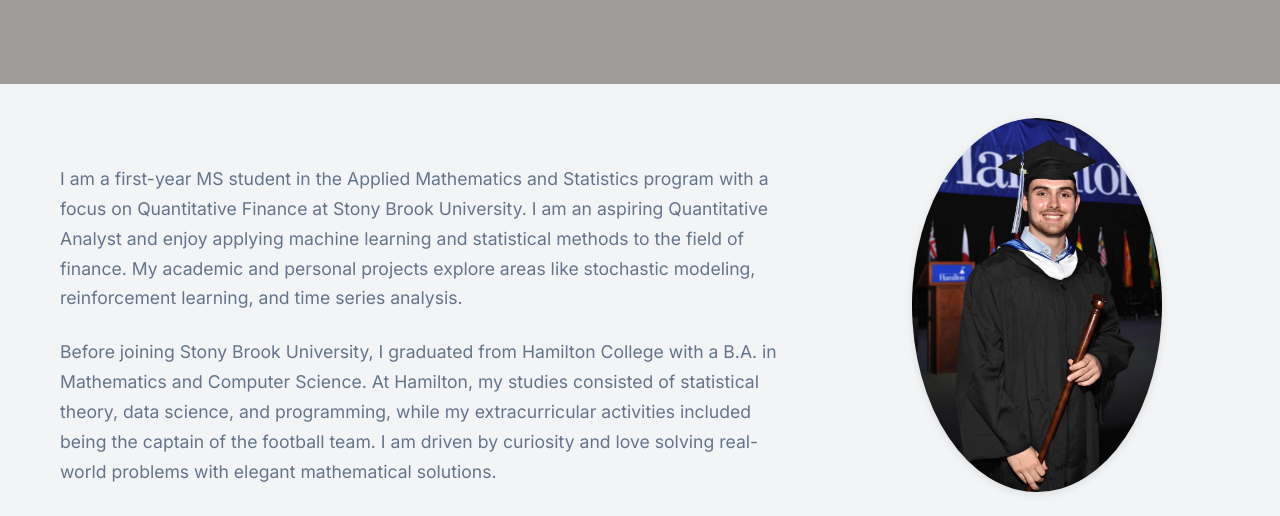
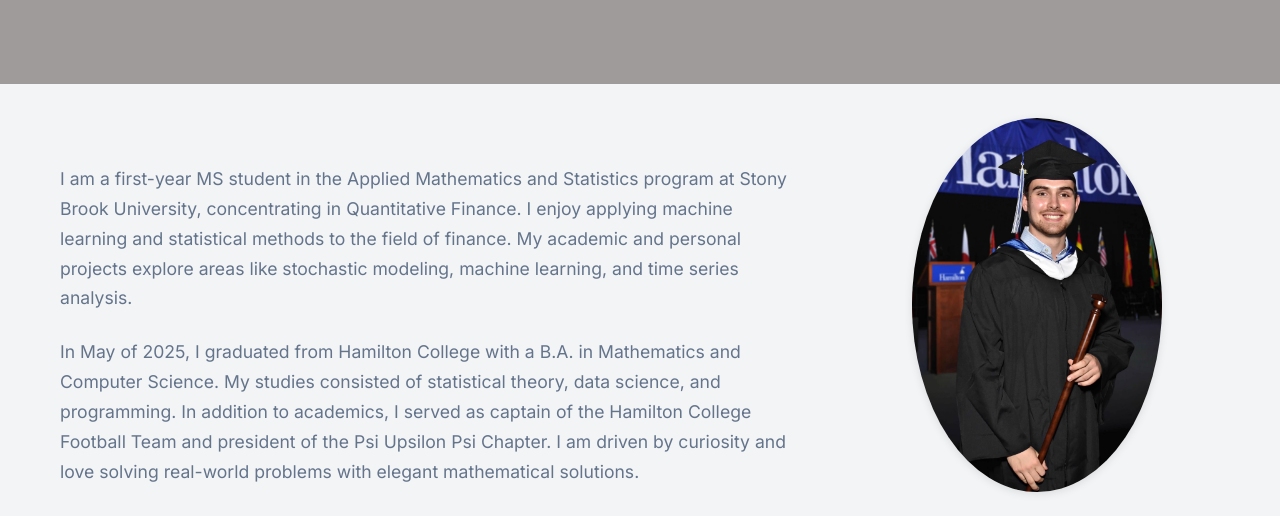
Before and after one commit to Ian-Fratarcangeli/Ian-Fratarcangeli.github.io, a plain HTML site: page about.html in a window 1280 px wide. Shown: the part 239-755 px from the top of the page. Drawn offline with Linux system fonts and the light colour scheme.

Commit message:
about changes

```diff
--- a/about.html
+++ b/about.html
@@ -45,13 +45,14 @@
                 <div class="about-grid">
                     <div class="about-text">
                         <p>
-                            I am a first-year MS student in the Applied Mathematics and Statistics program with a focus on Quantitative Finance at Stony Brook University.
-                            I am an aspiring Quantitative Analyst and enjoy applying machine learning and statistical methods to the field of finance.
-                            My academic and personal projects explore areas like stochastic modeling, reinforcement learning, and time series analysis.
+                            I am a first-year MS student in the Applied Mathematics and Statistics program at Stony Brook University, concentrating in Quantitative Finance.
+                            I enjoy applying machine learning and statistical methods to the field of finance.
+                            My academic and personal projects explore areas like stochastic modeling, machine learning, and time series analysis.
                         </p>
                         <p>
-                            Before joining Stony Brook University, I graduated from Hamilton College with a B.A. in Mathematics and Computer Science.
-                            At Hamilton, my studies consisted of statistical theory, data science, and programming, while my extracurricular activities included being the captain of the football team.
+                            In May of 2025, I graduated from Hamilton College with a B.A. in Mathematics and Computer Science.
+                            My studies consisted of statistical theory, data science, and programming. In addition to academics, I served as captain of the Hamilton College Football Team and
+                            president of the Psi Upsilon Psi Chapter.
                             I am driven by curiosity and love solving real-world problems with elegant mathematical solutions.
                         </p>
 
```
